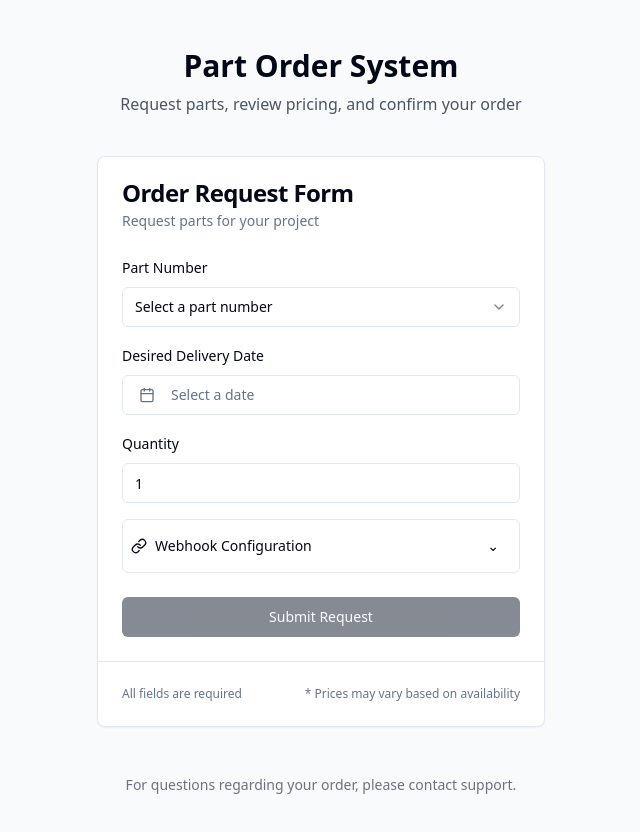
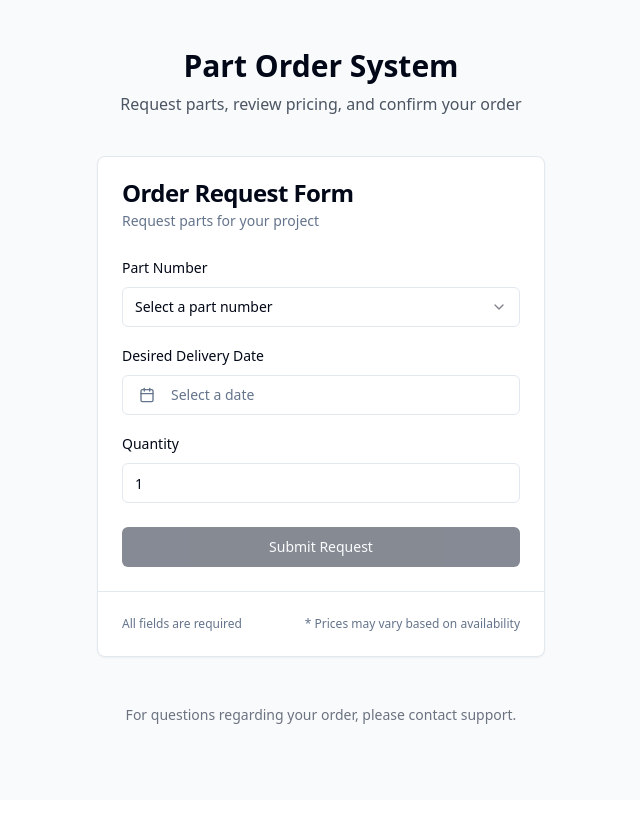
Before and after one commit to connor-or-si/order-form, a React (Vite) app: page / in a window 1280 px wide. Shown: the top 832 px of the page, without its empty margins (319-959 px from the left). After the commit the page ends 800 px from the top, so only its background shows below. Built offline with nearby package versions, Linux system fonts and the light colour scheme.

Commit message:
Remove webhook configuration
Remove the webhook configuration collapsible from the order form.

```diff
--- a/src/components/OrderForm.tsx
+++ b/src/components/OrderForm.tsx
@@ -11,10 +11,9 @@ import { Select, SelectContent, SelectItem, SelectTrigger, SelectValue } from '@
 import { Calendar } from '@/components/ui/calendar';
 import { Popover, PopoverContent, PopoverTrigger } from '@/components/ui/popover';
 import { format } from 'date-fns';
-import { CalendarIcon, Check, Link } from 'lucide-react';
+import { CalendarIcon, Check } from 'lucide-react';
 import { cn } from '@/lib/utils';
 import { Separator } from '@/components/ui/separator';
-import { Collapsible, CollapsibleContent, CollapsibleTrigger } from '@/components/ui/collapsible';
 
 // Form Steps enum
 enum FormStep {
@@ -35,8 +34,6 @@ const OrderForm = () => {
     deliveryDate: '',
     quantity: 1,
   });
-  const [webhookUrl, setWebhookUrl] = useState<string>('');
-  const [showWebhookConfig, setShowWebhookConfig] = useState(false);
   const [confirmation, setConfirmation] = useState<OrderConfirmation | null>(null);
   const [requestId, setRequestId] = useState<string | null>(null);
   const { toast } = useToast();
@@ -94,7 +91,7 @@ const OrderForm = () => {
     try {
       setStep(FormStep.Loading);
       // Submit the form data to webhook
-      const id = await submitOrderRequest(formData, webhookUrl || undefined);
+      const id = await submitOrderRequest(formData);
       setRequestId(id);
 
       // In a real application, we would now wait for a webhook callback with the confirmation data
@@ -106,9 +103,7 @@ const OrderForm = () => {
     } catch (error) {
       toast({
         title: "Error submitting order",
-        description: webhookUrl
-          ? "Failed to send data to the specified webhook URL. Please check the URL and try again."
-          : "Could not submit your order. Please try again later.",
+        description: "Could not submit your order. Please try again later.",
         variant: "destructive"
       });
       setStep(FormStep.Initial);
@@ -215,38 +210,6 @@ const OrderForm = () => {
             required
           />
         </div>
-
-        {/* Webhook Configuration */}
-        <Collapsible open={showWebhookConfig} onOpenChange={setShowWebhookConfig} className="border rounded-md p-2">
-          <div className="flex items-center justify-between">
-            <Label htmlFor="webhook-toggle" className="cursor-pointer flex items-center gap-2">
-              <Link size={16} />
-              <span>Webhook Configuration</span>
-            </Label>
-            <CollapsibleTrigger asChild>
-              <Button variant="ghost" size="sm" className="w-9 p-0">
-                <span className={cn("transition-transform", showWebhookConfig ? "rotate-180" : "")}>
-                  ⌄
-                </span>
-              </Button>
-            </CollapsibleTrigger>
-          </div>
-          <CollapsibleContent className="pt-2">
-            <div className="space-y-2">
-              <Label htmlFor="webhook-url">Webhook URL</Label>
-              <Input
-                id="webhook-url"
-                type="url"
-                placeholder="https://your-webhook-url.com"
-                value={webhookUrl}
-                onChange={(e) => setWebhookUrl(e.target.value)}
-              />
-              <p className="text-xs text-muted-foreground">
-                If left empty, simulated mode will be used.
-              </p>
-            </div>
-          </CollapsibleContent>
-        </Collapsible>
       </div>
 
       <Button type="submit" className="w-full" disabled={!formData.partId || !formData.deliveryDate || formData.quantity < 1}>
```
